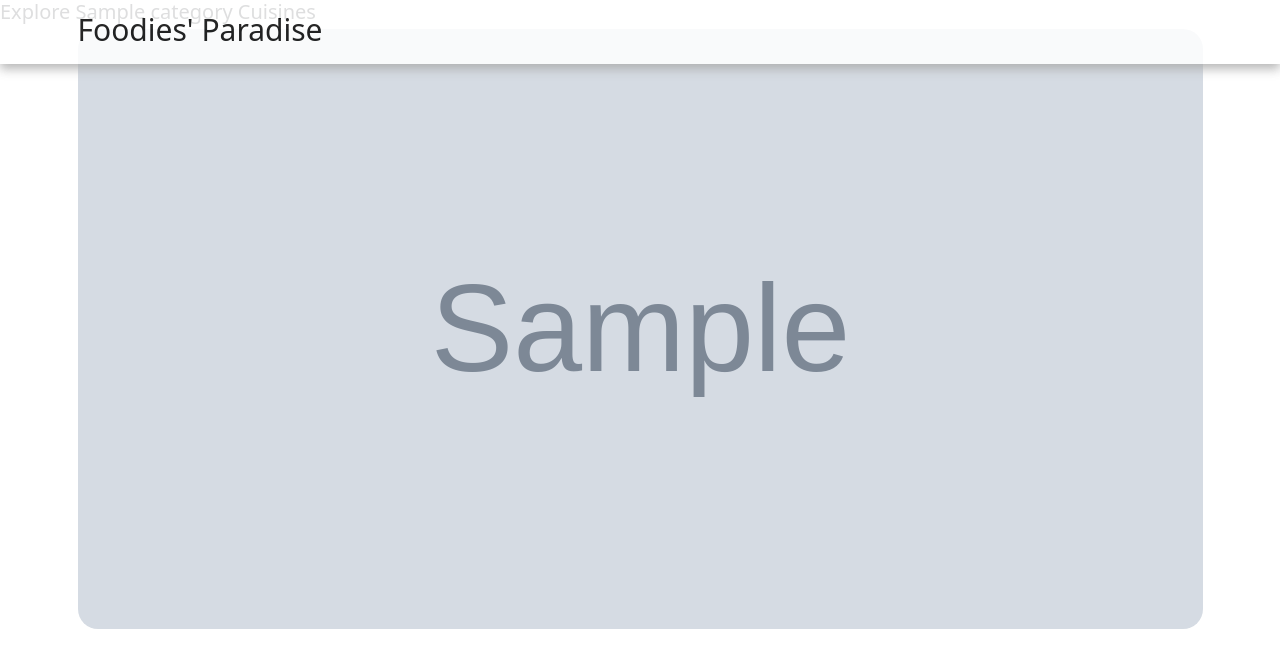
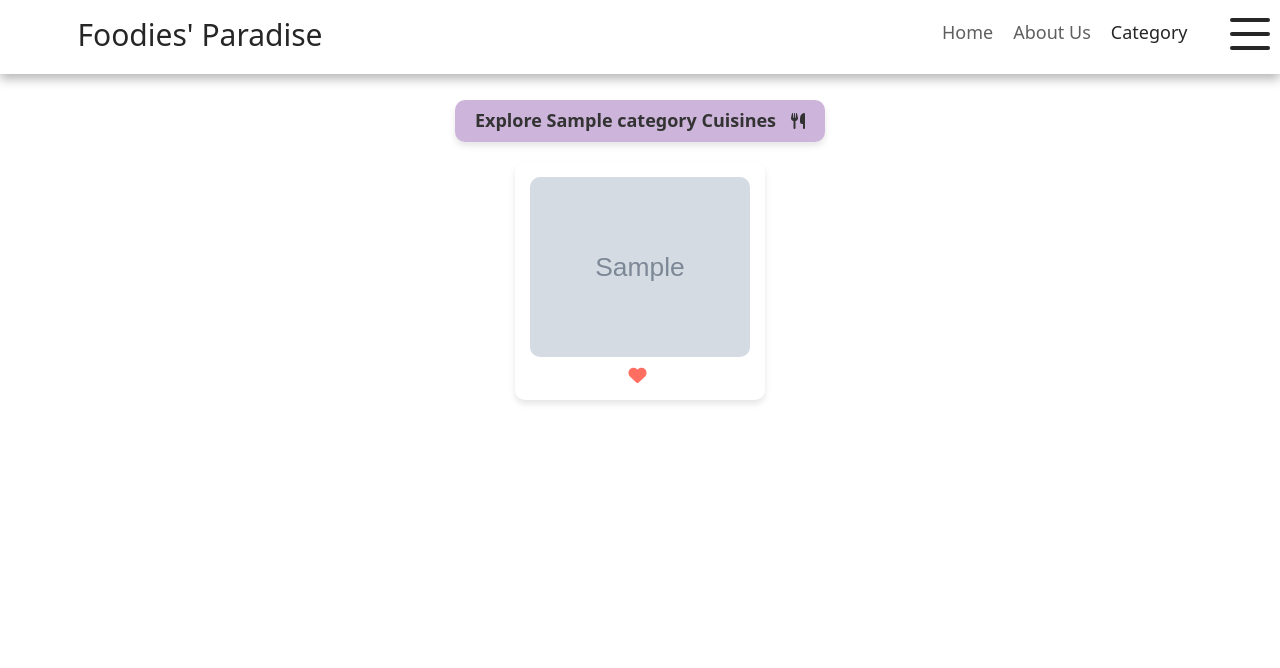
Before and after one commit to vsk612203095/Foodies-Paradise, a Flask app: page /cuisines/1 in a window 1280 px wide. Shown: the top 668 px of the page. Run offline with Flask 3, Linux system fonts and the light colour scheme; tables that the repository leaves empty hold one stand-in row (values such as "Sample post"); grey boxes marked "Sample" are stand-in pictures.

Commit message:
cuisine style temperory done

```diff
--- a/static/css/style.css
+++ b/static/css/style.css
@@ -12,6 +12,7 @@ html{
 
 body{
     font-family:'Poppins',sans-serif;
+    padding: 100px 0 0;
 }
 
 /* ---------Utility classes--------- */
@@ -47,19 +48,26 @@ body{
 
 .nav{
     box-shadow: 0px 5px 10px 0px #aaa;
+    padding: 15px 0;
     position: fixed;
     width: 100%;
+    top: 0;
+    left: 0;
+    z-index: 1000;
     background: white;
     color: black;
     opacity: 0.85;
     z-index: 999;
 }
 
+
 .nav-container{
     display: flex;
     justify-content: space-between;
-    height: 64px;
+    height: 44px;
     align-items: center;
+    max-width: 1200px;
+    margin: auto;
 
 }
 
@@ -72,7 +80,8 @@ body{
 
 .nav-items li{
     list-style: none;
-    margin-left: 1.5rem;
+    margin-left: 0.5rem;
+    margin-right: 1.5rem;
     font-size: 1.8rem;
 }
 
@@ -114,7 +123,7 @@ body{
     width: 40px;
     height: 32px;
     top: 8px;
-    right: 20px; /* Move hamburger icon to right */
+    right: 10px; /* Move hamburger icon to right */
     z-index: 1;
     display: flex;
     flex-direction: column;
@@ -634,109 +643,91 @@ body{
 
 /* ---------Cuisine Container Styling----------- */
 
-#cuisine {
-    padding: 5rem 0 10rem 0;
+#cuisines {
+    text-align: center;
+    margin: 0px 200px;
 }
 
-#cuisine h2 {
-    text-align: center;
-    font-family: Georgia, 'Times New Roman', Times, serif;
-    text-transform: uppercase;
-    font-size: 5rem;
-    font-weight: 600;
-    margin-bottom: 40px;
-    color: black;
+#cuisines h2 {
+    display: inline-flex; /* Keep h2 and icon in line */
+    align-items: center;
+    justify-content: center;
+    color: #333;
+    background: #cdb4db ;/* Soft pastel color for peace */
+    border: 2px; /* Border to fit h2 size */
+    padding: 10px 20px;
+    font-weight: 700;
+    margin-bottom: 20px;
+    border-radius: 10px; /* Smooth rounded corners */
+    box-shadow: 0px 4px 6px rgba(0, 0, 0, 0.1);
+    font-size: 1.8rem;
 }
 
-#cuisine .cuisine-container {
+#cuisines h2 i {
+    margin-left: 15px; /* Adjust space between text and icon */
+    font-size: 1.6rem;
+}
+
+/* Cuisine Container */
+.cuisine-container {
     display: flex;
     flex-wrap: wrap;
-    flex-direction: row;
     justify-content: center;
-    align-items: stretch;
-    gap: 1rem;
+    gap: 20px;
 }
 
+/* Individual Cuisine Type */
 .cuisine-type {
-    flex: 1 1 calc(33.33% - 1rem); /* Ensures equal distribution of width */
-    text-align: center; /* Centers content */
+    background: white;
+    border-radius: 10px;
+    overflow: hidden;
+    box-shadow: 0px 4px 6px rgba(0, 0, 0, 0.1);
+    width: 250px;
+    text-align: center;
+    padding: 15px;
 }
 
-.cuisine-type:nth-child(4),
-.cuisine-type:nth-child(5) {
-    flex: 1 1 calc(33.33% - 1rem);
+/* Image Styling */
+.img-container {
+    position: relative;
+    width: 100%;
+    height: 180px;
+    overflow: hidden;
 }
 
-#cuisine .cuisine-container::after {
-    content: '';
-    flex: 1 1 calc(33.33% - 1rem); /* Add an invisible item to balance the right side */
-}
-
-.cuisine-container img {
-    display: block;
+.img-container img {
     width: 100%;
     height: 100%;
     object-fit: cover;
-    object-position: center;
-    gap: 2rem;
+    border-radius: 10px;
 }
 
-.img-container {
-    position: relative;
-    width: 100%;
-    height: 600px; /* Set equal height for all image containers */
-    overflow: hidden; /* Ensures no overflow */
-    border-radius: 2rem;
+/* Cuisine Name */
+.img-content h3 {
+    margin-top: 10px;
+    font-size: 18px;
+    color: #333;
 }
 
-.img-container .img-content {
-    text-align: center;
-    position: absolute;
-    bottom: 0%;
-    left: 50%;
-    transform: translate(-50%, 50%);
-    opacity: 0;
-    z-index: 2;
-    transition: all 0.3s ease-in-out;
+/* Like Button */
+.like-btn {
+    display: flex;
+    align-items: center;
+    justify-content: center;
+    margin-top: 10px;
+    cursor: pointer;
+    font-size: 18px;
+    color: #ff6f61;
+    transition: color 0.3s ease;
 }
 
-.img-content h3 {
-    font-size: 3rem;
-    color: white;
-    font-weight: 500;
+.like-btn:hover {
+    color: #d9534f;
 }
 
-.img-container::after {
-    content: "";
-    display: block;
-    position: absolute;
-    top: 0;
-    left: 0;
-    width: 100%;
-    height: 100%;
-    background: rgba(0, 0, 0, 0.712);
-    opacity: 0;
-    z-index: 1;
-    transform: scaleY(0);
-    transform-origin: 100% 100%;
-    transition: all 0.3s ease-in-out;
-} */
-
-.img-container:hover .img-content {
-    opacity: 1;
-    bottom: 50%;
+.like-btn i {
+    margin-right: 5px;
 }
-
-.img-container:hover::after {
-    opacity: 1;
-    transform: scaleY(1);
-}
-
-.img-content a {
-    font-size: 1rem;
-    font-weight: 400;
-}
-
 
 
 
--- a/templates/cuisine.html
+++ b/templates/cuisine.html
@@ -5,17 +5,43 @@
     <meta name="viewport" content="width=device-width, initial-scale=1.0">
     <link rel="stylesheet" href="{{ url_for('static', filename='css/style.css') }}">
     <link href="https://cdn.jsdelivr.net/npm/bootstrap@5.3.3/dist/css/bootstrap.min.css" rel="stylesheet" integrity="sha384-QWTKZyjpPEjISv5WaRU9OFeRpok6YctnYmDr5pNlyT2bRjXh0JMhjY6hW+ALEwIH" crossorigin="anonymous">
+    <link rel="stylesheet" href="https://cdnjs.cloudflare.com/ajax/libs/font-awesome/6.5.2/css/all.min.css" integrity="sha512-SnH5WK+bZxgPHs44uWIX+LLJAJ9/2PkPKZ5QiAj6Ta86w+fsb2TkcmfRyVX3pBnMFcV7oQPJkl9QevSCWr3W6A==" crossorigin="anonymous" referrerpolicy="no-referrer" />
+    <script src="{{ url_for('static', filename='js/script.js') }}"></script>
     <title>Cuisines</title>
 </head>
 <body>
     <nav class="nav">
         <div class="nav-container container">
+            <input type="checkbox" id="menu-toggle">
+            <div class="hori-lines">
+                <span class="line line1"></span>
+                <span class="line line2"></span>
+                <span class="line line3"></span>
+            </div>
+            <ul class="dropdown-menu">
+                {% if username %}
+                    <li><i class="fas fa-user"></i><a href="{{ url_for('profile') }}">Profile</a></li>
+                    <li><i class="fas fa-bookmark"></i><a href="#">Saved List</a></li>
+                    <li><i class="fas fa-heart"></i><a href="#">Liked List</a></li>
+                    <li class="logout"><i class="fas fa-sign-out-alt"></i><a href="{{ url_for('logout') }}">Logout</a></li>
+                {% else %}
+                    <li><i class="fas fa-sign-in-alt"></i><a href="{{ url_for('login') }}">Login</a></li>
+                {% endif %}
+            </ul>
+
+            <ul class="nav-items">
+                <li><a href="{{ url_for('home') }}">Home</a></li>
+                <li><a href="{{ url_for('about') }}">About Us</a></li>
+                <li>Category</li>
+            </ul>
             <h1 class="logo">Foodies' Paradise</h1>
         </div>
     </nav>
     {% if cuisines %}
         <section id="cuisines">
-            <h2>Explore {{ category_name }} Cuisines</h2>
+            <h2>Explore {{ category_name }} Cuisines
+                <i class="fas fa-utensils"></i>
+            </h2>
             <div class="cuisine-container container">
                 {% for cuisine in cuisines %}
                     <div class="cuisine-type">
@@ -25,6 +51,9 @@
                                 <h3>{{ cuisine.cuisine_name }}</h3>
                             </div>
                         </div>
+                        <div class="like-btn">
+                            <i class="fas fa-heart"></i>
+                        </div>
                     </div>
                 {% endfor %}
             </div>
@@ -32,6 +61,5 @@
     {% else %}
         <p>No cuisines available for {{ category_name }}.</p>
     {% endif %}
-
 </body>
 </html>
```
